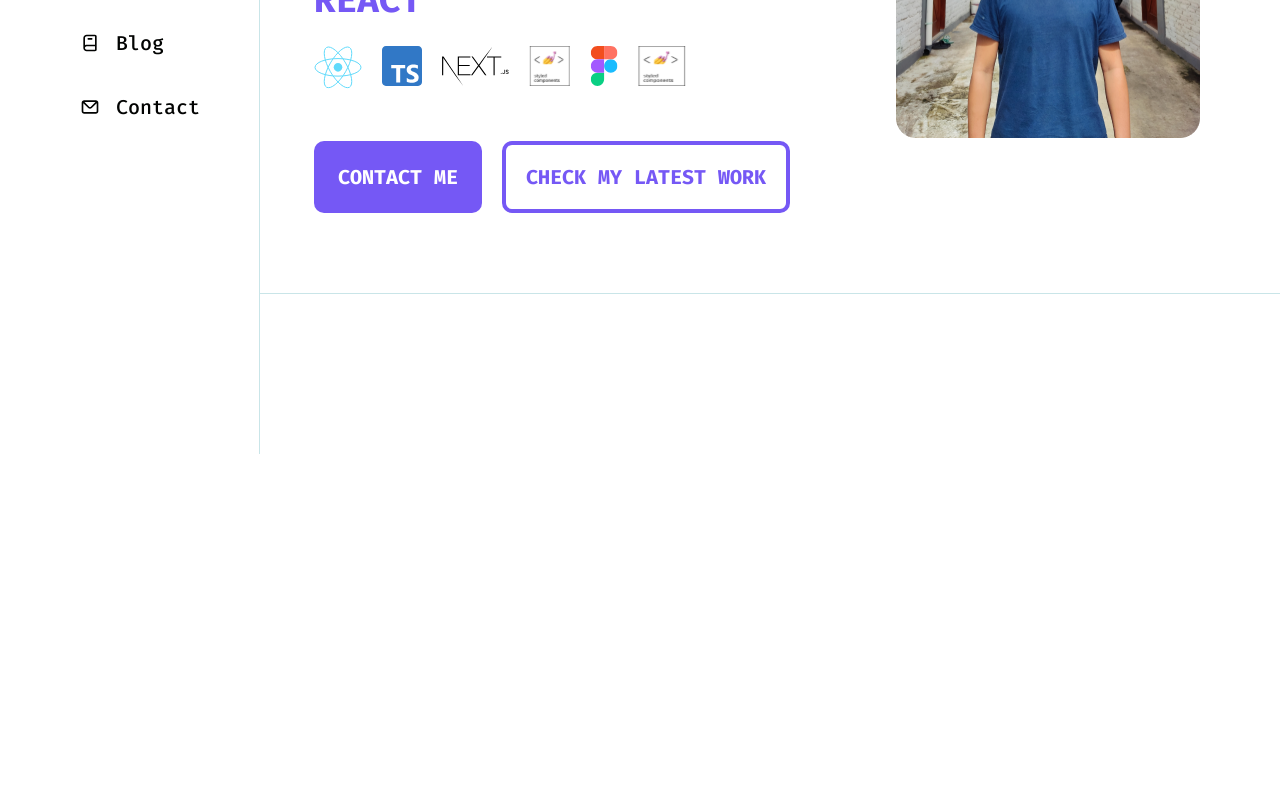
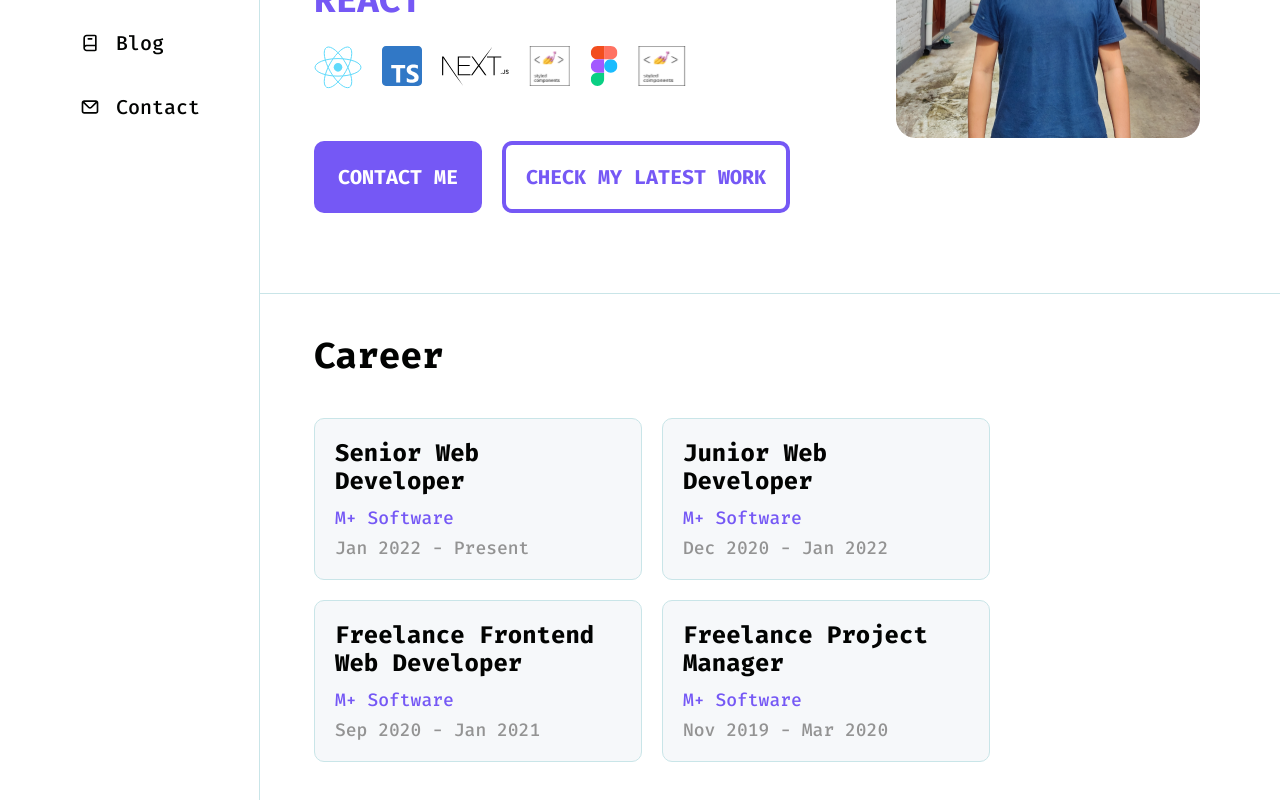
Before and after one commit to ricoputrap/ricoputra, a Next.js app: page / in a window 1280 px wide. Shown: the part 346-1146 px from the top of the page. Before the commit the page ends 800 px from the top, so only its background shows below. Built offline with nearby package versions, Linux system fonts and the light colour scheme.

Commit message:
init Career section in Home page

```diff
--- /dev/null
+++ b/components/organisms/Career/index.styles.ts
@@ -0,0 +1,31 @@
+import styled from "styled-components";
+import { Heading2, Heading3 } from "../../../core-ui/atoms/Text/index.styles";
+
+export const Container = styled.div`
+  ${Heading2} {
+    margin-bottom: 40px;
+  }
+`;
+
+export const JobsContainer = styled.div`
+  display: flex;
+  flex-wrap: wrap;
+`;
+
+export const JobCard = styled.div`
+  padding: 20px 36px 20px 20px;
+  background: ${props => props.theme.colorBackgroundCard};
+  border: 1px solid ${props => props.theme.colorBorder};
+  border-radius: 10px;
+  width: 328px;
+  margin-right: 20px;
+  margin-bottom: 20px;
+
+  ${Heading3} {
+    margin-bottom: 12px;
+  }
+
+  p:first-of-type {
+    margin-bottom: 8px;
+  }
+`;
--- /dev/null
+++ b/components/organisms/Career/index.tsx
@@ -0,0 +1,57 @@
+import { NextPage } from 'next'
+import React from 'react'
+import { Section } from '../../../core-ui/atoms/Section/index.styles'
+import { Heading2, Heading3, Text } from '../../../core-ui/atoms/Text/index.styles'
+import { Container, JobCard, JobsContainer } from './index.styles'
+
+const Career: NextPage = () => {
+  const data = [
+    {
+      title: "Senior Web Developer",
+      company: "M+ Software",
+      start: "Jan 2022",
+      end: ""
+    },
+    {
+      title: "Junior Web Developer",
+      company: "M+ Software",
+      start: "Dec 2020",
+      end: "Jan 2022"
+    },
+    {
+      title: "Freelance Frontend Web Developer",
+      company: "Universitas Indonesia",
+      start: "Sep 2020",
+      end: "Jan 2021"
+    },
+    {
+      title: "Freelance Project Manager",
+      company: "Universitas Indonesia",
+      start: "Nov 2019",
+      end: "Mar 2020"
+    },
+  ]
+  return (
+    <Section>
+      <Container>
+        <Heading2>Career</Heading2>
+
+        <JobsContainer>
+          {data && data.map(item => (
+            <JobCard>
+              <Heading3>{item.title}</Heading3>
+              <Text size={18} weight="medium" color="active">
+                M+ Software
+              </Text>
+              <Text size={18} weight="medium" color="secondary">
+                {item.start} - {item.end || "Present"}
+              </Text>
+            </JobCard>
+          ))}
+        </JobsContainer>
+      </Container>
+    </Section>
+  )
+}
+
+export default Career
--- a/components/organisms/Hero/index.styles.ts
+++ b/components/organisms/Hero/index.styles.ts
@@ -3,6 +3,7 @@ import { Heading1, Heading2 } from "../../../core-ui/atoms/Text/index.styles";
 
 export const Container = styled.div`
   display: flex;
+  padding-top: 40px;
 
   ${Heading1} {
     margin-bottom: 40px;
--- a/core-ui/atoms/Section/index.styles.ts
+++ b/core-ui/atoms/Section/index.styles.ts
@@ -1,5 +1,5 @@
 import styled from "styled-components";
 
 export const Section = styled.section`
-  padding: 80px 80px 80px 54px;
+  padding: 40px 80px 80px 54px;
 `;
--- a/core-ui/atoms/Text/index.styles.ts
+++ b/core-ui/atoms/Text/index.styles.ts
@@ -14,14 +14,22 @@ export const Heading2 = styled.h2`
   margin: 0;
 `;
 
+export const Heading3 = styled.h3`
+  font-size: 24px;
+  font-weight: 700;
+  color: ${props => props.theme.colorPrimary};
+  margin: 0;
+`;
+
 interface TextProps {
   weight?: "regular" | "medium" | "bold";
   color?: "primary" | "secondary" | "active" | "white";
+  size?: number;
 }
 
 export const Text = styled.p<TextProps>`
   margin: 0;
-  font-size: 20px;
+  font-size: ${props => props.size ? `${props.size}px` : "20px"};
   font-family: "Fira Mono", monospace;
   color: ${({ color, theme }) =>
     color === "primary" ? theme.colorPrimary :
--- a/pages/index.tsx
+++ b/pages/index.tsx
@@ -1,5 +1,6 @@
 import type { NextPage } from 'next'
 import Head from 'next/head'
+import Career from '../components/organisms/Career'
 import Hero from '../components/organisms/Hero'
 import { HorizontalDivider } from '../core-ui/atoms/Divider/index.styles'
 
@@ -15,6 +16,7 @@ const Home: NextPage = () => {
       <main>
         <Hero />
         <HorizontalDivider />
+        <Career />
       </main>
 
       <footer>
```
